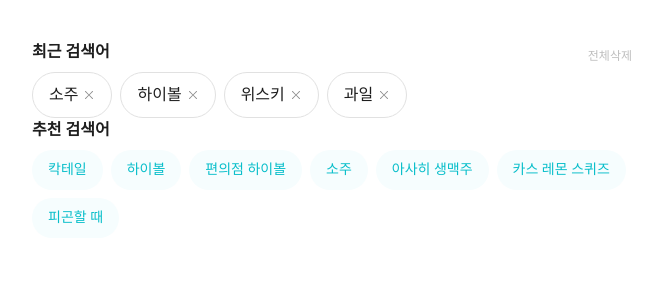
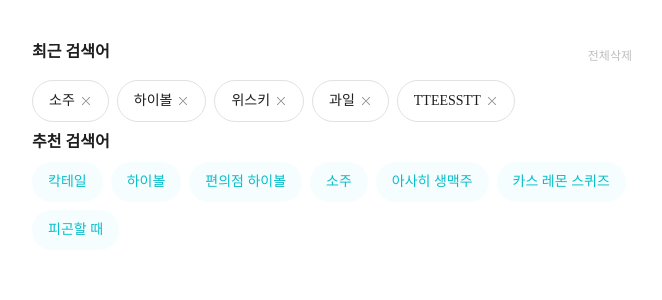
Before and after one commit to suldak/suldak-webview, a Next.js app: page /liquor-search in a window 1280 px wide. Shown: the top 300 px of the page, without its empty margins (308-970 px from the left). Built offline with nearby package versions, Linux system fonts and the light colour scheme.

Commit message:
[Feat] 태그 부분 수정작업중
- 이슈 : svg 뷰 박스 안잡히는 문제 발생

```diff
--- a/app/globals.css
+++ b/app/globals.css
@@ -51,6 +51,10 @@
   src: url('/fonts/Pretendard-Thin.woff') format('woff') format('woff');
 }
 
+* {
+  box-sizing: border-box;
+}
+
 body {
   font-family: 'Pretendard';
 }
--- a/app/liquor-search/page.tsx
+++ b/app/liquor-search/page.tsx
@@ -8,33 +8,44 @@
   return (
     <main className="flex flex-col ">
       {/* 최근 검색어 */}
-      <section className="px-5">
-        <div className="pt-10 pb-2 flex justify-between items-end">
+      <section className="">
+        <div className="pt-10 pb-2 px-5 flex justify-between items-end">
           <span className="text-base font-bold">최근 검색어</span>
 
           <button className="text-xs font-medium text-suldak-gray-500">
             전체삭제
           </button>
         </div>
-        <div className="flex gap-2 w-full overflow-x-auto whitespace-nowrap">
+        <div className="flex items-start py-2 px-5 gap-2 w-full overflow-x-scroll whitespace-nowrap">
           <Tag tagId={2} tagType="gray">
             <div className="flex justify-center items-center gap-5px">
-              소주 <Image alt="삭제" src={DeleteIcon} />
+              <div>소주</div>
+              {/* <span>X</span> */}
+              <Image alt="삭제" src={DeleteIcon} width={12} height={12} />
+            </div>
+          </Tag>
+
+          <Tag tagId={2} tagType="gray">
+            <div className="flex justify-center items-center gap-5px">
+              <span>하이볼</span>
+              <Image alt="삭제" src={DeleteIcon} width={12} height={12} />
             </div>
           </Tag>
           <Tag tagId={2} tagType="gray">
             <div className="flex justify-center items-center gap-5px">
-              하이볼 <Image alt="삭제" src={DeleteIcon} />
+              위스키{' '}
+              <Image alt="삭제" src={DeleteIcon} width={12} height={12} />
             </div>
           </Tag>
           <Tag tagId={2} tagType="gray">
             <div className="flex justify-center items-center gap-5px">
-              위스키 <Image alt="삭제" src={DeleteIcon} />
+              과일 <Image alt="삭제" src={DeleteIcon} width={12} height={12} />
             </div>
           </Tag>
           <Tag tagId={2} tagType="gray">
             <div className="flex justify-center items-center gap-5px">
-              과일 <Image alt="삭제" src={DeleteIcon} />
+              TTEESSTT{' '}
+              <Image alt="삭제" src={DeleteIcon} width={12} height={12} />
             </div>
           </Tag>
         </div>
--- a/components/Tag/index.tsx
+++ b/components/Tag/index.tsx
@@ -15,7 +15,7 @@
         break;
       case 'gray':
         tagStyle =
-          'bg-white text-suldak-gray-900 border-suldak-gray-400 border';
+          'bg-white text-suldak-gray-900 border-suldak-gray-400 text-sm border';
         break;
     }
   }
```
Also changed, not shown: package.json (+5 -5 lines), 1 other file (tests, documents, lock files or other folders).
